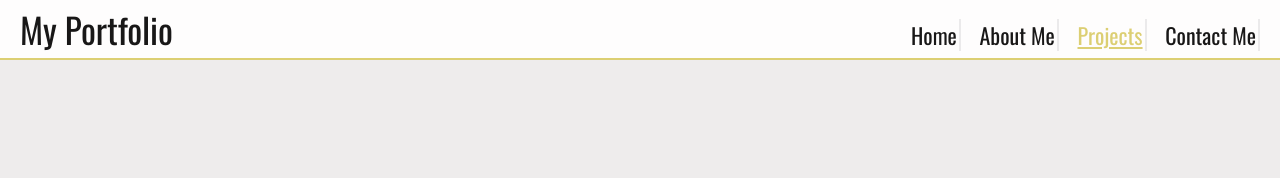
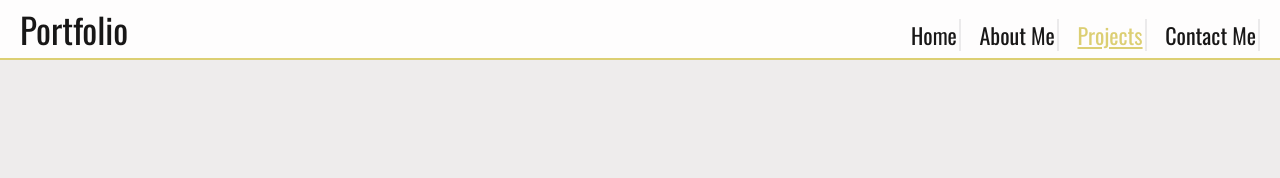
Before and after one commit to LA-unknown/Portfolio_1.0-redo, a plain HTML site: page index.html in a window 1280 px wide. Shown: the top 178 px of the page. Drawn offline with nearby package versions, Linux system fonts and the light colour scheme.

Commit message:
Update index.html

```diff
--- a/index.html
+++ b/index.html
@@ -20,7 +20,7 @@
 </head>
 <body>
     <header>
-        <div class="logo"><a href="https://lemuelalosa.vercel.app/">My Portfolio</a>
+        <div class="logo"><a href="https://lemuelalosa.vercel.app/">Portfolio</a>
         </div>
         <div class="nav">
             <label for="toggle"><img src="./images/menu.png" alt=""></label>
```
